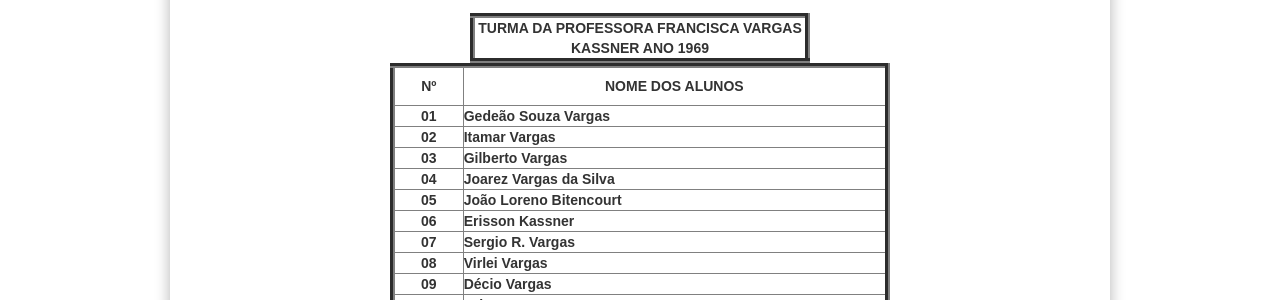
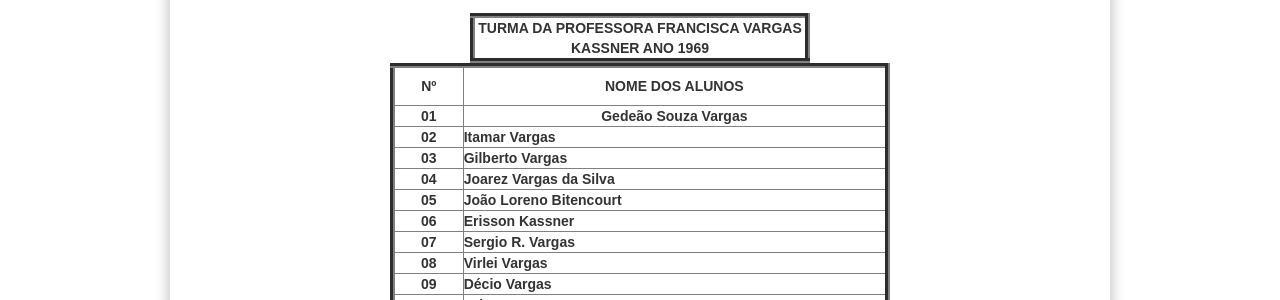
Before and after one commit to claudiovargas1955/claudiovargas1955.github.io, a Jekyll site: the page built from _pages/ensino-da-iasd-bosque.html, in a window 1280 px wide. Shown: the part 1445-1745 px from the top of the page. Built offline with Jekyll 4.4.1, drawn with Linux system fonts in a browser that asks for light colours; some web fonts are replaced.

Commit message:
Update ensino-da-iasd-bosque.html

```diff
--- a/_pages/ensino-da-iasd-bosque.html
+++ b/_pages/ensino-da-iasd-bosque.html
@@ -260,7 +260,7 @@
 
          <tr>
                 <td align="center" width="50px"><b>01</b></td>
-           <td align="" width="300px" margin-left="100px"><b>Gedeão Souza Vargas</b></td>
+           <td align="center" width="300px"><b>Gedeão Souza Vargas</b></td>
 
         </tr>
 
```
